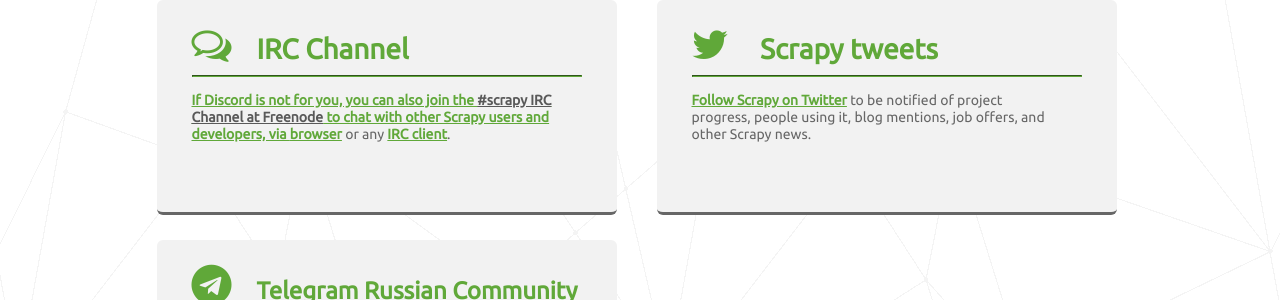
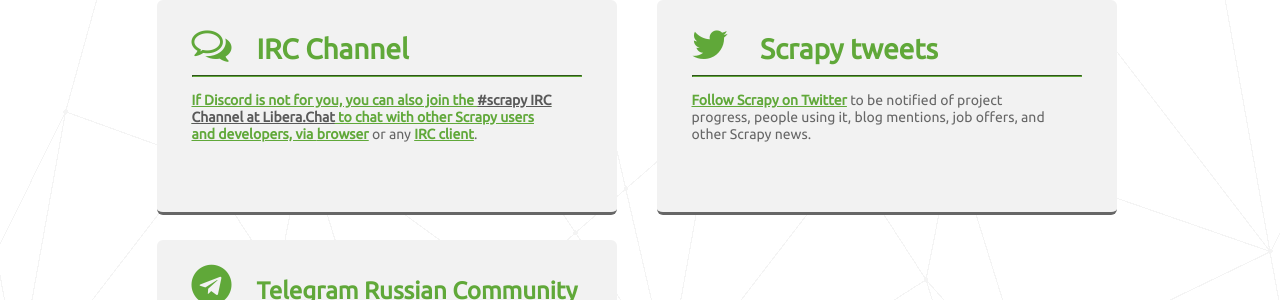
Before and after one commit to scrapy/scrapy.org, a Jekyll site: the page built from community.html, in a window 1280 px wide. Shown: the part 712-1012 px from the top of the page. Built offline with Jekyll 4.4.1, drawn with Linux system fonts in a browser that asks for light colours; comment, search, counter and statistics services are not loaded.

Commit message:
Update the IRC network

```diff
--- a/community.html
+++ b/community.html
@@ -65,9 +65,9 @@
     <hr />
     <p>
       If Discord is not for you, you can also join the
-      <span class="highlight">#scrapy IRC Channel at Freenode</span>
+      <span class="highlight">#scrapy IRC Channel at Libera.Chat</span>
       to chat with other Scrapy users and developers,
-      via <a href="http://webchat.freenode.net/?channels=scrapy">browser</a>
+      via <a href="https://web.libera.chat/">browser</a>
       or any <a href="http://en.wikipedia.org/wiki/Comparison_of_Internet_Relay_Chat_clients">IRC client</a>.
     </p>
   </div>
```
